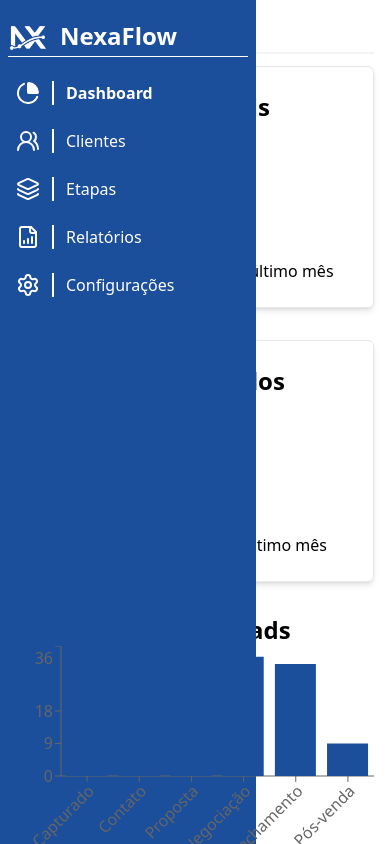
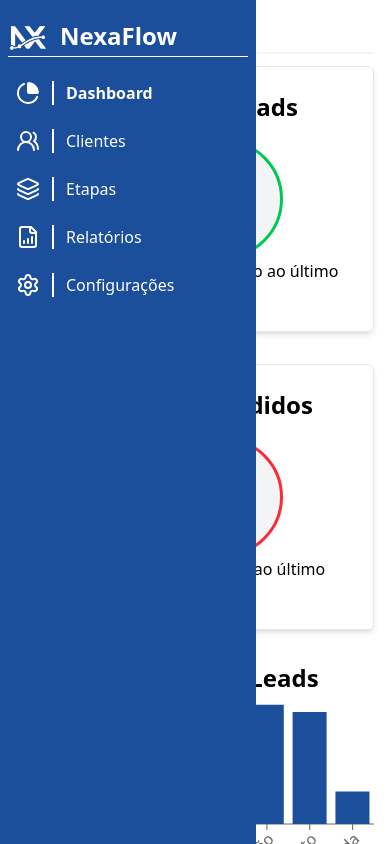
Before and after one commit to guilhermegodoydev/crm, a React (Vite) app in the folder client/: page / in a window 390 px wide. Shown: the top 844 px of the page. Built offline with nearby package versions, Linux system fonts and the light colour scheme.

Commit message:
Tornando menu lateral fixo

```diff
--- a/client/src/App.jsx
+++ b/client/src/App.jsx
@@ -11,9 +11,9 @@ function App() {
     return (
         <ConfigProvider>
             <AlertaProvider>
-                <div className="flex">
+                <div className="flex overflow-x-hidden">
                     <MenuLateral/>
-                    <main className="flex flex-col flex-1 p-4">
+                    <main className="ml-14 flex flex-col flex-1 p-4">
                         {titulo &&
                             <>
                                 <h1>{titulo}</h1>
--- a/client/src/components/layout/MenuLateral.jsx
+++ b/client/src/components/layout/MenuLateral.jsx
@@ -14,7 +14,6 @@ const transicaoOpacidade = "transition-opacity duration-300 ease-in-out";
 
 export function MenuLateral() {
     const [ onHover, setOnHover ] = useState(false);
-    const [aberto, setAberto] = useState(false);
 
     const menuWidth = onHover ? "w-64" : "w-14";
     const opacidadeTexto = onHover ? "opacity-100" : "opacity-0";
@@ -23,9 +22,9 @@ export function MenuLateral() {
         <aside
             onMouseEnter={() => setOnHover(true)}
             onMouseLeave={() => setOnHover(false)}
-            className={`h-screen p-2 lg:sticky absolute left-0 top-0 transition-all duration-800 ease-in-out bg-[#1b4e9b] ${menuWidth}`}
+            className={`fixed z-2 overflow-hidden h-screen p-2 transition-all duration-500 ease-in-out bg-[#1b4e9b] ${menuWidth}`}
         >
-                <nav className="overflow-x-hidden">
+                <nav>
                     <ul className="space-y-2">
                         <li>
                             <div className="flex items-end mb-1">
```
